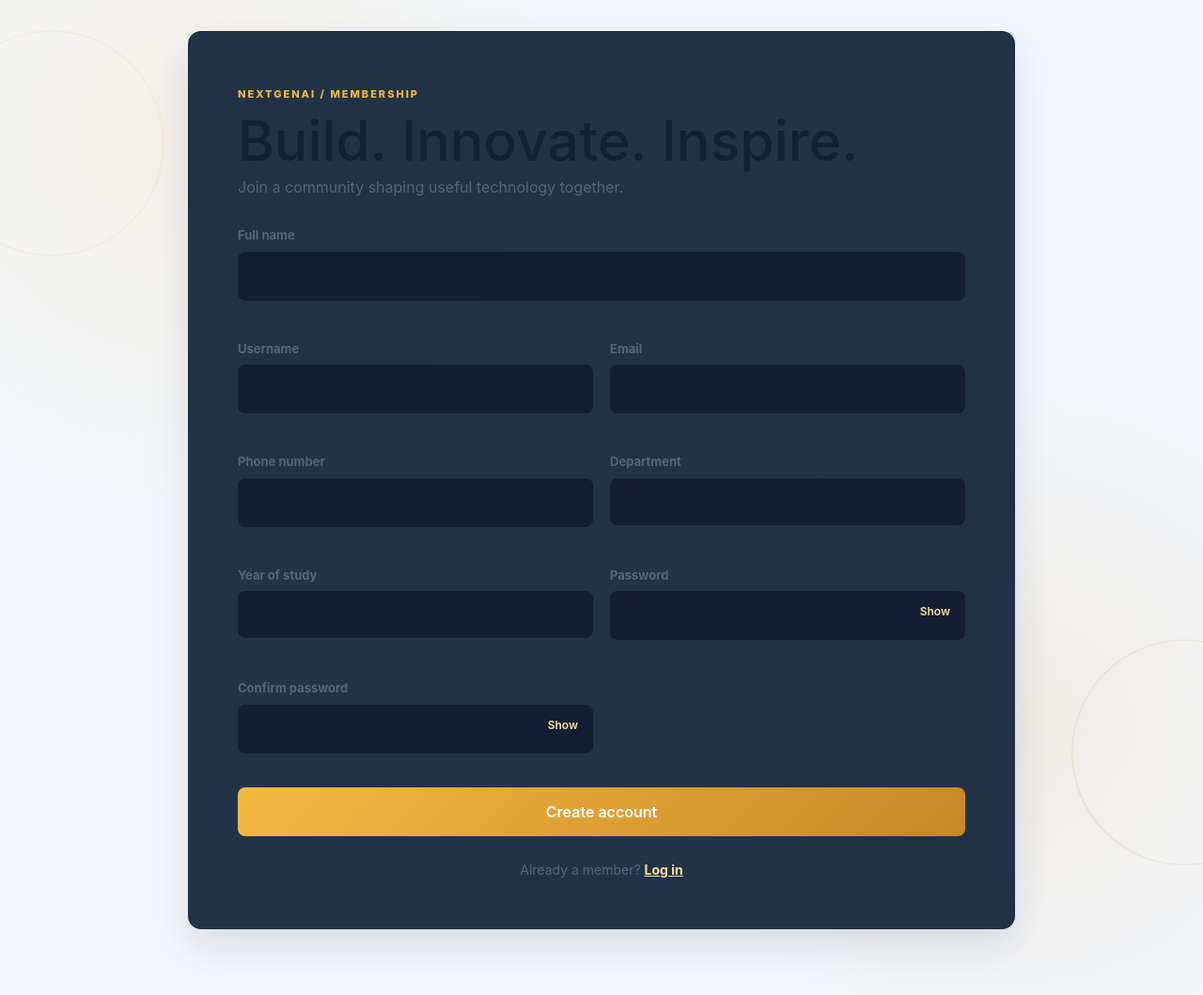
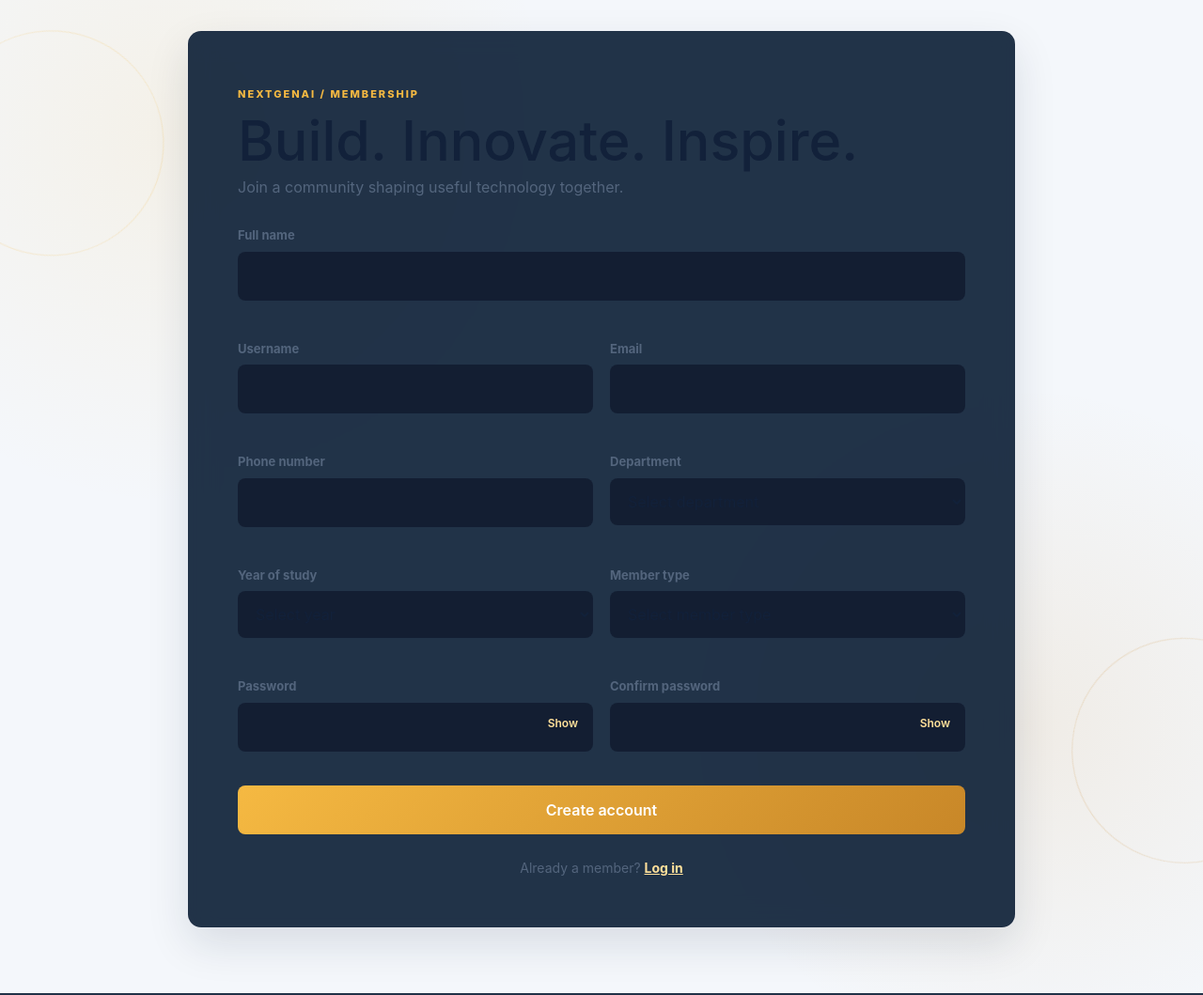
Before and after one commit to Sujithmca/NEXT-GEN-AI, a Django app: page /accounts/register/ in a window 1280 px wide. Shown: the part 87-1146 px from the top of the page at 94% size. Run offline with Django 5.2, Linux system fonts and the light colour scheme.

Commit message:
Fix account registration member type

```diff
--- a/templates/accounts/register.html
+++ b/templates/accounts/register.html
@@ -15,6 +15,7 @@
         <div class="auth-field"><label for="id_phone">Phone number</label><input id="id_phone" name="phone" inputmode="numeric" pattern="[0-9]{10,15}" required autocomplete="tel"><small data-error-for="phone"></small></div>
         <div class="auth-field"><label for="id_department">Department</label><select id="id_department" name="department" required><option value="">Select department</option>{% for department in departments %}<option value="{{ department }}">{{ department }}</option>{% endfor %}</select><small data-error-for="department"></small></div>
         <div class="auth-field"><label for="id_year">Year of study</label><select id="id_year" name="year" required><option value="">Select year</option>{% for year in years %}<option value="{{ year }}">{{ year }}</option>{% endfor %}</select><small data-error-for="year"></small></div>
+        <div class="auth-field"><label for="id_member_type">Member type</label><select id="id_member_type" name="member_type" required><option value="">Select member type</option>{% for member_type in member_types %}<option value="{{ member_type }}">{{ member_type }}</option>{% endfor %}</select><small data-error-for="member_type"></small></div>
         <div class="auth-field"><label for="id_password">Password</label><div class="password-wrap"><input id="id_password" name="password" type="password" required autocomplete="new-password"><button type="button" class="password-toggle" data-target="id_password" aria-label="Show password">Show</button></div><small data-error-for="password"></small></div>
         <div class="auth-field"><label for="id_confirm_password">Confirm password</label><div class="password-wrap"><input id="id_confirm_password" name="confirm_password" type="password" required autocomplete="new-password"><button type="button" class="password-toggle" data-target="id_confirm_password" aria-label="Show password">Show</button></div><small data-error-for="confirm_password"></small></div>
       </div>
```
